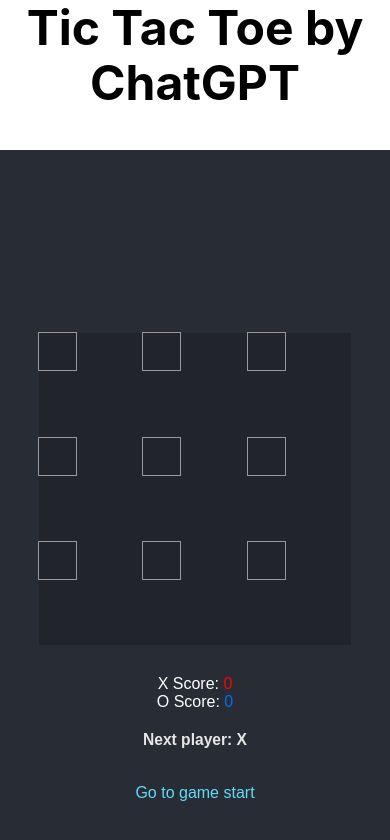
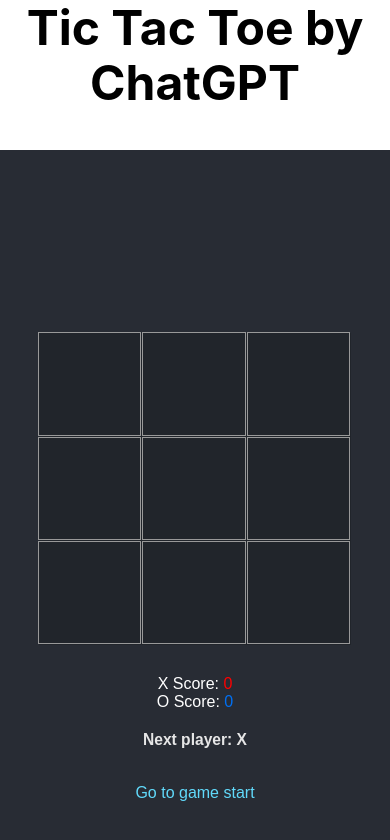
Before and after one commit to robertvdboorn/tic-tac-pt, a Next.js app: page / in a window 390 px wide. Shown: the top 840 px of the page. Built offline with nearby package versions, Linux system fonts and the light colour scheme.

Commit message:
Updated code with a few fixes for mobile.

```diff
--- a/styles/game.module.css
+++ b/styles/game.module.css
@@ -175,12 +175,21 @@
 		height: 80vw;
 	}
 
-	.square {
-		font-size: 6vw;
-		line-height: 10vw;
-		height: 10vw;
-		width: 10vw;
-	}
+    .square {
+        background: #21252b;
+        border: 1px solid #999;
+        font-size: 8vw;
+        font-weight: bold;
+        line-height: 100%;
+        height: 100%;
+        margin: -1px;
+        padding: 0;
+        text-align: center;
+        width: 100%;
+        color: white;
+        outline: none;
+    }
+
 
 	.game-info {
 		margin-top: 10px;
@@ -214,4 +223,12 @@
 		height: calc((20vw - 2px * 2) / 3);
 		width: calc((20vw - 2px * 2) / 3);
 	}
+
+    .x-move {
+        color: red;
+    }
+
+    .o-move {
+        color: #0070f3;
+    }
 }
```
